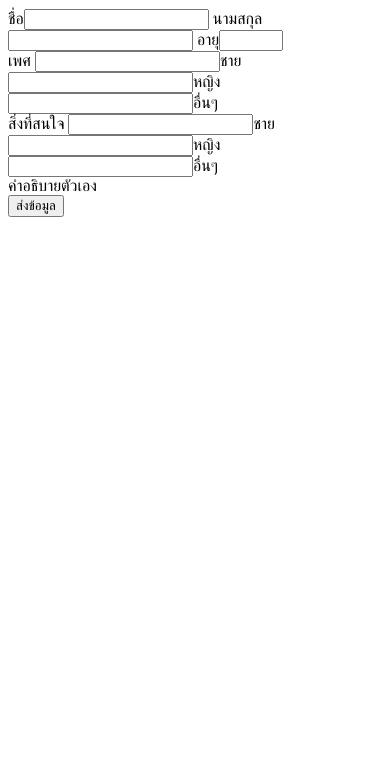
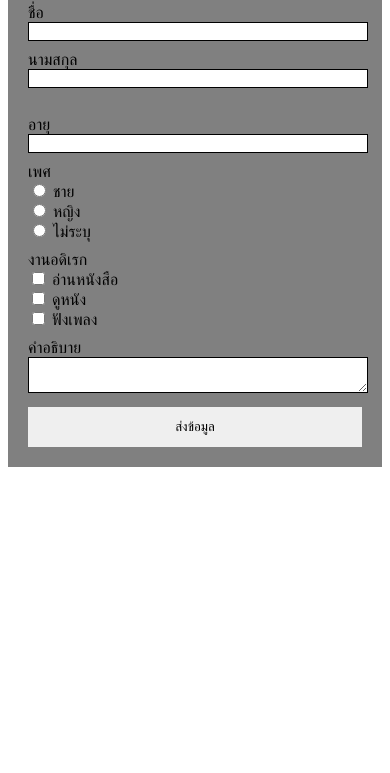
Before and after one commit to evilarm/241-2567-820, a plain HTML site: page index.html in a window 390 px wide. Shown: the part 71-844 px from the top of the page. Drawn offline with Linux system fonts and the light colour scheme; a web font is replaced by a local one.

Commit message:
Add files via upload

```diff
--- a/index.html
+++ b/index.html
@@ -1,41 +1,64 @@
 <!DOCTYPE html>
 <html lang="en">
 <head>
+    <!--ส่วนที่ไม่แสดงออกที่หน้าเว็บ-->
     <meta charset="UTF-8">
     <meta name="viewport" content="width=device-width, initial-scale=1.0">
-    <title>มาเก๊า888</title>
+    <title>Document</title>
+    <link rel="stylesheet" href="styles.css">
 </head>
-<html>
-    <h1>Register from</h1>
-    ชื่อ<input type="text">
-    นามสกุล<input type="text">
-    อายุ<input type="number" min="0" max="150">
+<body>
+    <div class="container">
+        <div class="header">
+             Register form
+        </div>
+        <div class="flex form-input">
+              <div class="header-form">ชื่อ</div>
+              <input class="form" name="firstname" type="text">
+        </div>
+        <div class="flex form-input">
+             <div class="header-form">นามสกุล</div>
+             <input class="form" name="lastname" type="text"> <br>
+        </div>
+        <div class="flex form-input">
+             <div class="header-form">อายุ</div>
+             <input class="form" name="age" type="number" min="0" max="100">
+        </div>
+
+        <div class="flex gender form-input">
+             <div class="header-form">เพศ</div>
+             <div class="flex">
                 <div>
-        เพศ
-        <input name="gender" typr="radio">ชาย
+                    <input name="gender" type="radio"> ชาย
                 </div>
                 <div>
-        <input name="gender" typr="radio">หญิง
+                    <input name="gender" type="radio"> หญิง
                 </div>
                 <div>
-        <input name="gender"="radio">อื่นๆ
+                    <input name="gender" type="radio"> ไม่ระบุ
                 </div>
              </div>
+        </div>
+        <div class="form-input">
+             งานอดิเรก
              <div>
-    สิ่งที่สนใจ
-    <input name="interest" typr="chackbox">ชาย
+                  <input name="interest" type="checkbox" value="อ่านหนังสือ"> อ่านหนังสือ
              </div>
              <div>
-    <input name="interest" typr="chackbox">หญิง
+                  <input name="interest" type="checkbox" value="ดูหนัง"> ดูหนัง
              </div>
              <div>
-    <input name="interest" typr="chackbox">อื่นๆ
+                  <input name="interest" type="checkbox" value="ฟังเพลง"> ฟังเพลง
              </div>
-<div>
-    คำอธิบายตัวเอง
-    <testarea></testarea>
         </div>
-<button>ส่งข้อมูล</button>
-
+        <div class="form-input">
+             คำอธิบาย
+             <textarea name="description"></textarea>
+        </div>
+        <div class="center">
+            <button onclick="submitData()" class="button">ส่งข้อมูล</button>
+        </div>
+   </div>
+   <script src="index.js"></script>
 </body>
 </html>
--- /dev/null
+++ b/index.js
@@ -0,0 +1,27 @@
+function submitData () {
+    let firstNameDOM = document.querySelector('input[name=firstname]');
+    let lastNameDOM = document.querySelector('input[name=lastname]');
+    let ageDOM = document.querySelector('input[name=age]');
+    let genderDOM = document.querySelector('input[name=gender]:checked');
+    let interestDOMs = document.querySelectorAll('input[name=interest]:checked');
+    let descriptionDOM = document.querySelector('textarea[name=description]');
+    let interest = ''
+
+    for (let i = 0; i < interestDOMs.length; i++) {
+        interest += interestDOMs[i].value
+        if (i != interestDOMs.length - 1) {
+            interest += ','
+        }
+    }
+
+
+    let userData = {
+        firstName: firstNameDOM.value,
+        lastName: lastNameDOM.value,
+        age: ageDOM.value,
+        gender: genderDOM.value,
+        description: descriptionDOM.value,
+        interest: interest
+    }
+     console.log('submitData', userData);
+}
--- /dev/null
+++ b/styles.css
@@ -0,0 +1,54 @@
+@font-face {
+    font-family: 'kanit';
+    src: url('./Kanit/Kanit-Regular.ttf');
+}
+
+body {
+    font-family: 'kanit';
+}
+.container {
+    width: 100%;
+    max-width: 640px;
+    margin-left: auto;
+    margin-right: auto;
+    background-color: gray;
+    padding: 20px;
+    box-sizing: border-box;
+}
+.header {
+    font-size: 30px;
+    text-align: center;
+    margin-bottom: 20px;
+}
+.header-form {
+    width: 140px;
+}
+.flex {
+    display: flex;
+}
+.form-input {
+    margin-bottom: 10px;
+}
+input.form, textarea {
+    border: 1px solid black;
+    width: 100%;
+}
+.center {
+    text-align: center;
+}
+.button {
+    border: 0;
+    width: 100%;
+    height: 40px;
+}
+@media screen and (max-width: 768px){
+    .flex{
+    flex-direction: column;
+    }
+    .header {
+        font-size: 24px;
+    }
+    .button {
+        width: 100%;
+    }
+}
```
Also changed, not shown: css.html (added, +54 -0 lines), index1.html (added, +102 -0 lines), index2.html (+16 -12 lines), index3.html (+9 -8 lines), index4.html (added, +25 -0 lines), test.html (added, +30 -0 lines). Lines whose indentation alone changed are shown as unchanged.
